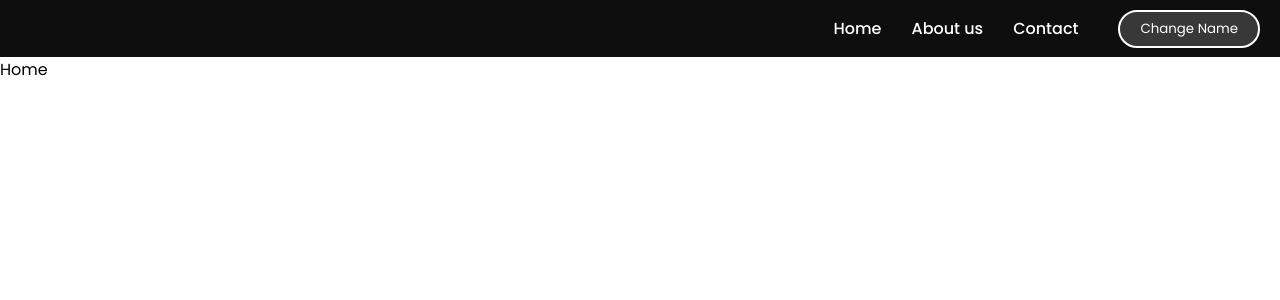
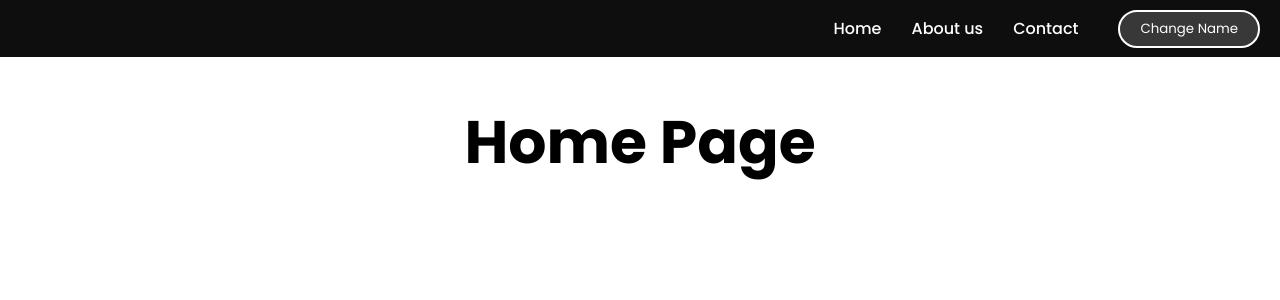
Before and after one commit to fatimachavezmoron/Meggie-app-ts, a React (Create React App) app: page / in a window 1280 px wide. Shown: the top 300 px of the page. Built offline with nearby package versions, Linux system fonts and the light colour scheme.

Commit message:
title style of components

```diff
--- a/src/Components/About/About.tsx
+++ b/src/Components/About/About.tsx
@@ -11,9 +11,9 @@ export const About: React.FC<AboutProps> = ({title, url, image}: AboutProps) =>
   return (
     <>
     <div className='aboutCont'>
-      <div>
-      <h1>ABOUT</h1>
-      </div>
+    <div className='titleStyle'>
+      <h1>About Page</h1>
+    </div>
       <div>
         <img src={image}
         alt='AboutImg'
--- a/src/Components/Contact/Contact.tsx
+++ b/src/Components/Contact/Contact.tsx
@@ -2,7 +2,9 @@ import React from 'react'
 
 const Contact = () => {
   return (
-    <div>Contact</div>
+    <div className='titleStyle'>
+    <h1>Contact Page</h1>
+  </div>
   )
 }
 
--- /dev/null
+++ b/src/Components/Home/Home.scss
@@ -0,0 +1,7 @@
+.titleStyle {
+  display: flex;
+  align-items: center;
+  justify-content: center;
+  font-size: 30px;
+  font-weight: 600;
+}
--- a/src/Components/Home/Home.tsx
+++ b/src/Components/Home/Home.tsx
@@ -1,8 +1,11 @@
 import React from 'react'
+import './Home.scss'
 
 const Home = () => {
   return (
-    <div>Home</div>
+    <div className='titleStyle'>
+      <h1>Home Page</h1>
+    </div>
   )
 }
 
```
